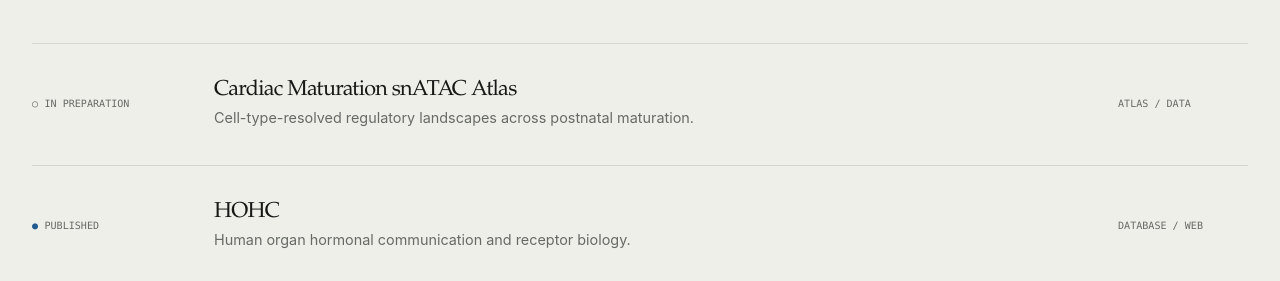
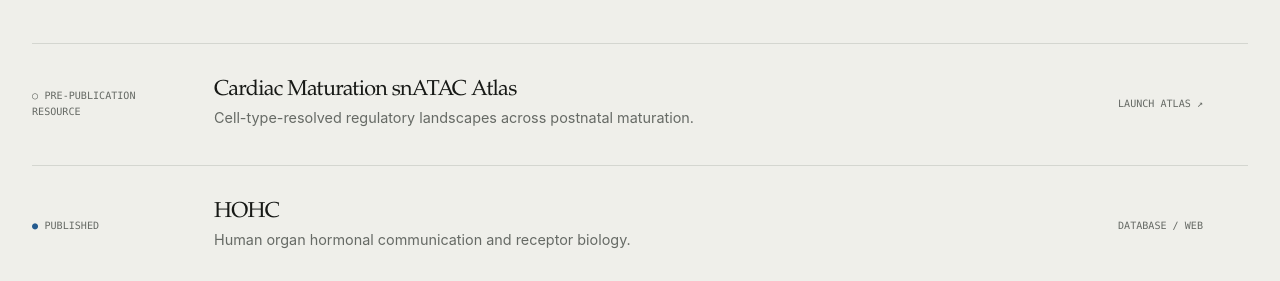
Before and after one commit to CadenZhao/CadenZhao.github.io, a Jekyll site: the page built from index.md, in a window 1280 px wide and 900 px high, scrolled down 3477 px. Shown: the part 170-451 px from the top of the window. Built offline with Jekyll 4.4.1, drawn with Linux system fonts in a browser that asks for light colours.

Commit message:
Add cardiac snATAC atlas links

```diff
--- a/index.md
+++ b/index.md
@@ -78,10 +78,10 @@ description: Xiangjie Zhao is a postdoctoral researcher at UNC Chapel Hill devel
     <a class="quiet-link" href="{{ '/resources/' | relative_url }}">View all resources →</a>
   </div>
   <div class="page-shell resource-ledger">
-    <a href="{{ '/resources/#cardiac-snatac-atlas' | relative_url }}">
-      <span class="ledger-status">In preparation</span>
+    <a href="https://snatac-cardiac.pages.dev" aria-label="Launch the Cardiac Maturation snATAC Atlas">
+      <span class="ledger-status">Pre-publication resource</span>
       <div><h3>Cardiac Maturation snATAC Atlas</h3><p>Cell-type-resolved regulatory landscapes across postnatal maturation.</p></div>
-      <span class="ledger-type">Atlas / Data</span>
+      <span class="ledger-type">Launch atlas ↗</span>
     </a>
     <a href="{{ '/resources/#hohc' | relative_url }}">
       <span class="ledger-status published">Published</span>
```
Also changed, not shown: resources.md (+2 -2 lines).
